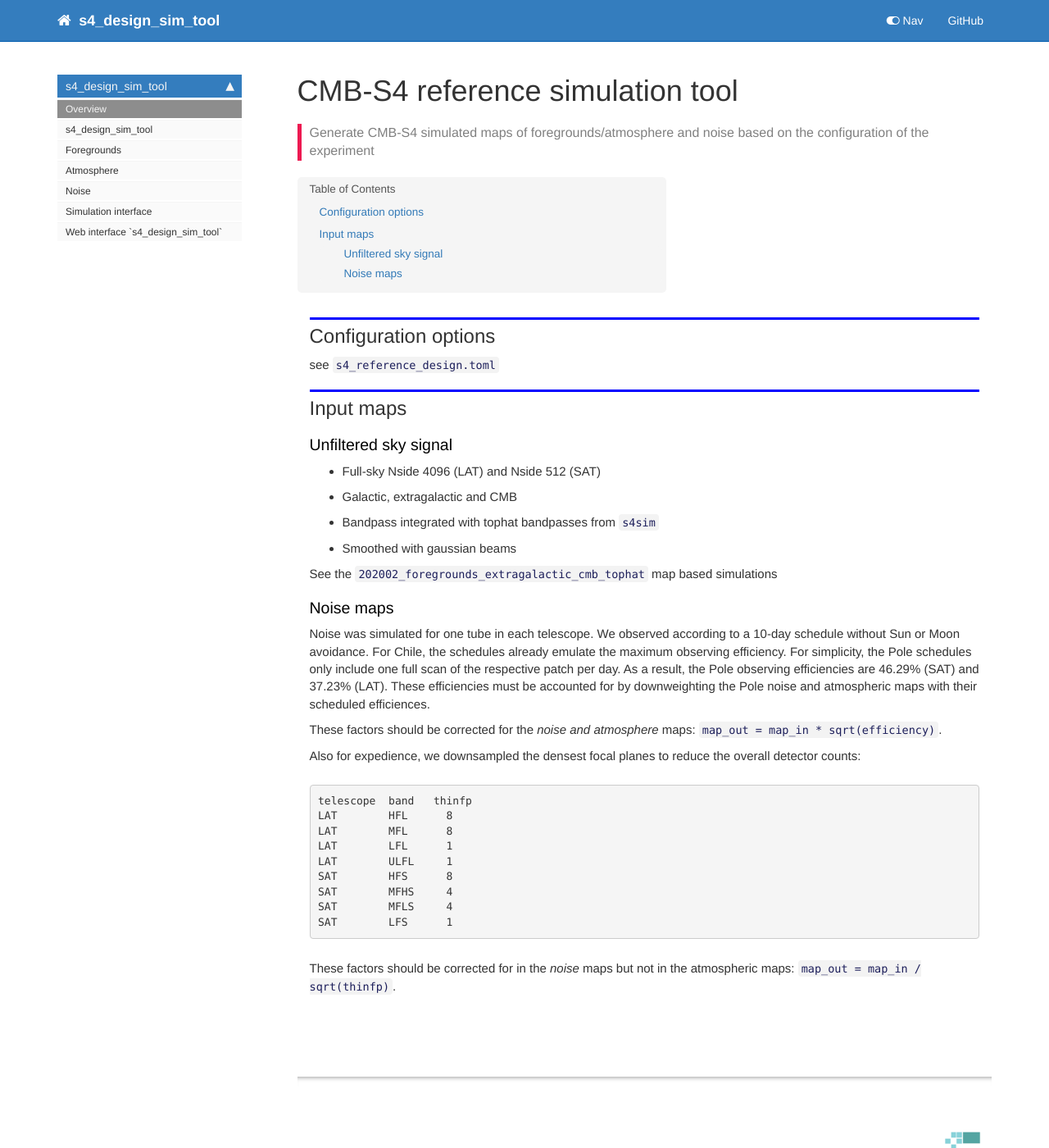
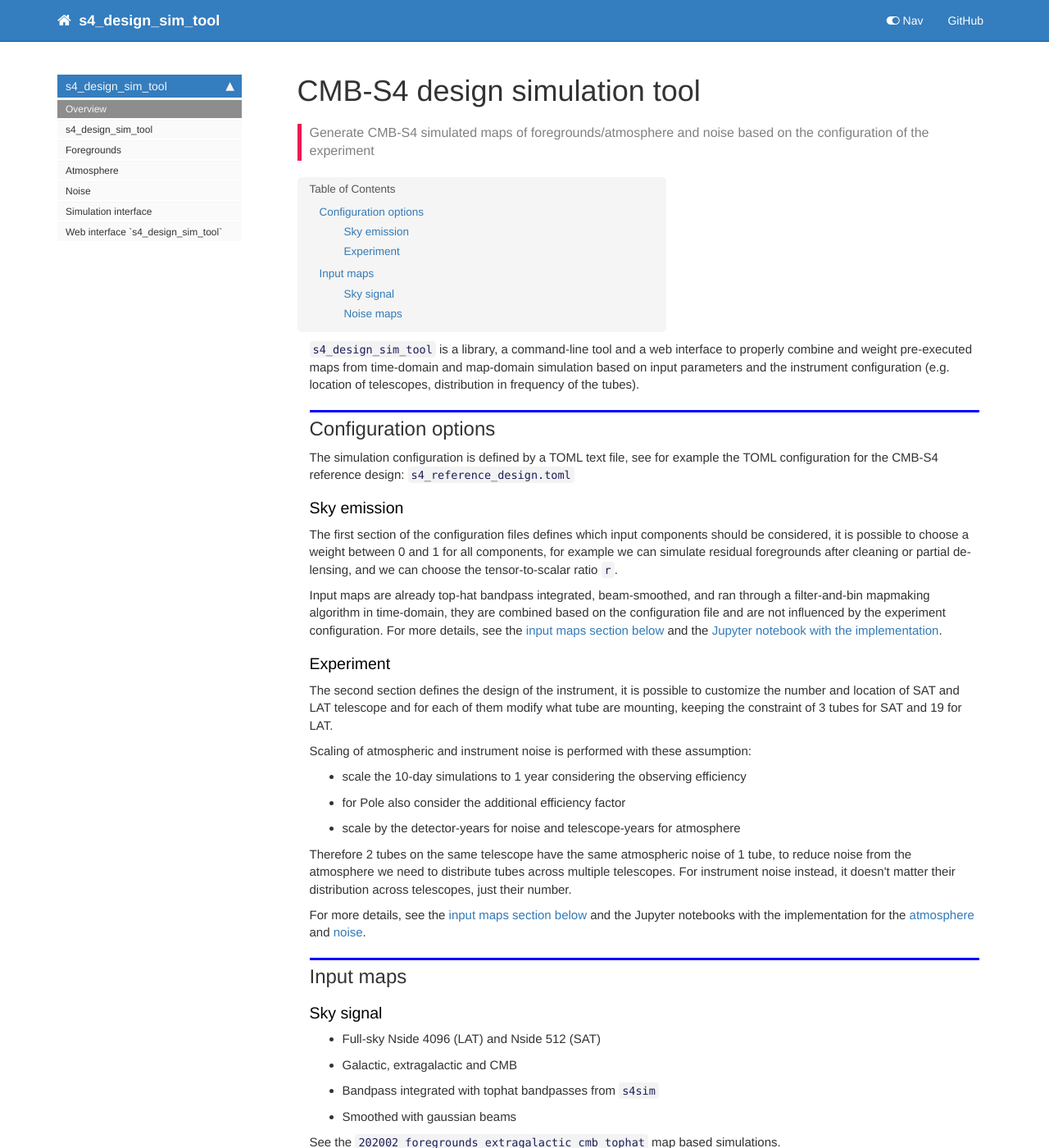
Before and after one commit to CMB-S4/s4_design_sim_tool, a Jekyll site: the page built from docs/index.html, in a window 1280 px wide and 1400 px high. Shown: the whole window at 82% size. Built offline with Jekyll 4.4.1, drawn with Linux system fonts in a browser that asks for light colours; nearby versions of some CDN libraries; comment, search, counter and statistics services are not loaded; some of the changed text lies outside the part shown.

Commit message:
added documentation

```diff
--- a/docs/index.html
+++ b/docs/index.html
@@ -1,6 +1,6 @@
 ---
 
-title: CMB-S4 reference simulation tool
+title: CMB-S4 design simulation tool
 
 keywords: fastai
 sidebar: home_sidebar
@@ -29,14 +29,32 @@ description: "Generate CMB-S4 simulated maps of foregrounds/atmosphere and noise
 
 <div class="cell border-box-sizing text_cell rendered"><div class="inner_cell">
 <div class="text_cell_render border-box-sizing rendered_html">
-<h2 id="Configuration-options">Configuration options<a class="anchor-link" href="#Configuration-options"> </a></h2><p>see <code>s4_reference_design.toml</code></p>
-<h2 id="Input-maps">Input maps<a class="anchor-link" href="#Input-maps"> </a></h2><h3 id="Unfiltered-sky-signal">Unfiltered sky signal<a class="anchor-link" href="#Unfiltered-sky-signal"> </a></h3><ul>
+<p><code>s4_design_sim_tool</code> is a library, a command-line tool and a web interface to properly combine and weight pre-executed maps from time-domain and map-domain simulation based on input parameters and the instrument configuration (e.g. location of telescopes, distribution in frequency of the tubes).</p>
+<h2 id="Configuration-options">Configuration options<a class="anchor-link" href="#Configuration-options"> </a></h2><p>The simulation configuration is defined by a TOML text file,
+see for example the TOML configuration for the CMB-S4 reference design: <code>s4_reference_design.toml</code></p>
+<h3 id="Sky-emission">Sky emission<a class="anchor-link" href="#Sky-emission"> </a></h3><p>The first section of the configuration files defines which input components should be considered,
+it is possible to choose a weight between 0 and 1 for all components, for example we can simulate residual foregrounds after cleaning or partial de-lensing, and we can choose the tensor-to-scalar ratio <code>r</code>.</p>
+<p>Input maps are already top-hat bandpass integrated, beam-smoothed, and ran through a filter-and-bin mapmaking algorithm in time-domain, they are combined based on the configuration file and are not influenced by the experiment configuration.
+For more details, see the <a href="#Input-maps">input maps section below</a> and the <a href="/s4_design_sim_tool/foregrounds">Jupyter notebook with the implementation</a>.</p>
+<h3 id="Experiment">Experiment<a class="anchor-link" href="#Experiment"> </a></h3><p>The second section defines the design of the instrument, it is possible to customize the number and location of SAT and LAT telescope and for each of them modify what tube are mounting, keeping the constraint of 3 tubes for SAT and 19 for LAT.</p>
+<p>Scaling of atmospheric and instrument noise is performed with these assumption:</p>
+<ul>
+<li>scale the 10-day simulations to 1 year considering the observing efficiency</li>
+<li>for Pole also consider the additional efficiency factor</li>
+<li>scale by the detector-years for noise and telescope-years for atmosphere</li>
+</ul>
+<p>Therefore 2 tubes on the same telescope have the same atmospheric noise of 1 tube, to reduce noise from the atmosphere we need to distribute tubes across multiple telescopes.
+For instrument noise instead, it doesn't matter their distribution across telescopes, just their number.</p>
+<p>For more details, see the <a href="#Noise-maps">input maps section below</a> and the Jupyter notebooks with the implementation for the <a href="/s4_design_sim_tool/atmosphere">atmosphere</a> and <a href="/s4_design_sim_tool/noise">noise</a>.</p>
+<h2 id="Input-maps">Input maps<a class="anchor-link" href="#Input-maps"> </a></h2><h3 id="Sky-signal">Sky signal<a class="anchor-link" href="#Sky-signal"> </a></h3><ul>
 <li>Full-sky Nside 4096 (LAT) and Nside 512 (SAT)</li>
 <li>Galactic, extragalactic and CMB</li>
 <li>Bandpass integrated with tophat bandpasses from <code>s4sim</code></li>
 <li>Smoothed with gaussian beams</li>
 </ul>
-<p>See the <code>202002_foregrounds_extragalactic_cmb_tophat</code> map based simulations</p>
+<p>See the <code>202002_foregrounds_extragalactic_cmb_tophat</code> map based simulations.</p>
+<p>Then the maps were used as inputs for a time-domain simulation with TOAST to simulate the effect
+of a filter-and-bin mapmaking with the CMB-S4 scanning strategy both for Pole and Chile.</p>
 <h3 id="Noise-maps">Noise maps<a class="anchor-link" href="#Noise-maps"> </a></h3><p>Noise was simulated for one tube in each telescope.  We observed according to a 10-day schedule without Sun or Moon avoidance. For Chile, the schedules already emulate the maximum observing efficiency.  For simplicity, the Pole schedules only    include one full scan of the respective patch per day.  As a result, the Pole observing efficiencies are 46.29% (SAT) and 37.23% (LAT). These efficiencies must be accounted for by downweighting the Pole noise and atmospheric maps with their      scheduled efficiences.</p>
 <p>These factors should be corrected for the <em>noise and atmosphere</em> maps: <code>map_out = map_in * sqrt(efficiency)</code>.</p>
 <p>Also for expedience, we downsampled the densest focal planes to reduce the overall detector counts:</p>
```
Also changed, not shown: README.md, docs/_config.yml (line endings or trailing spaces).
